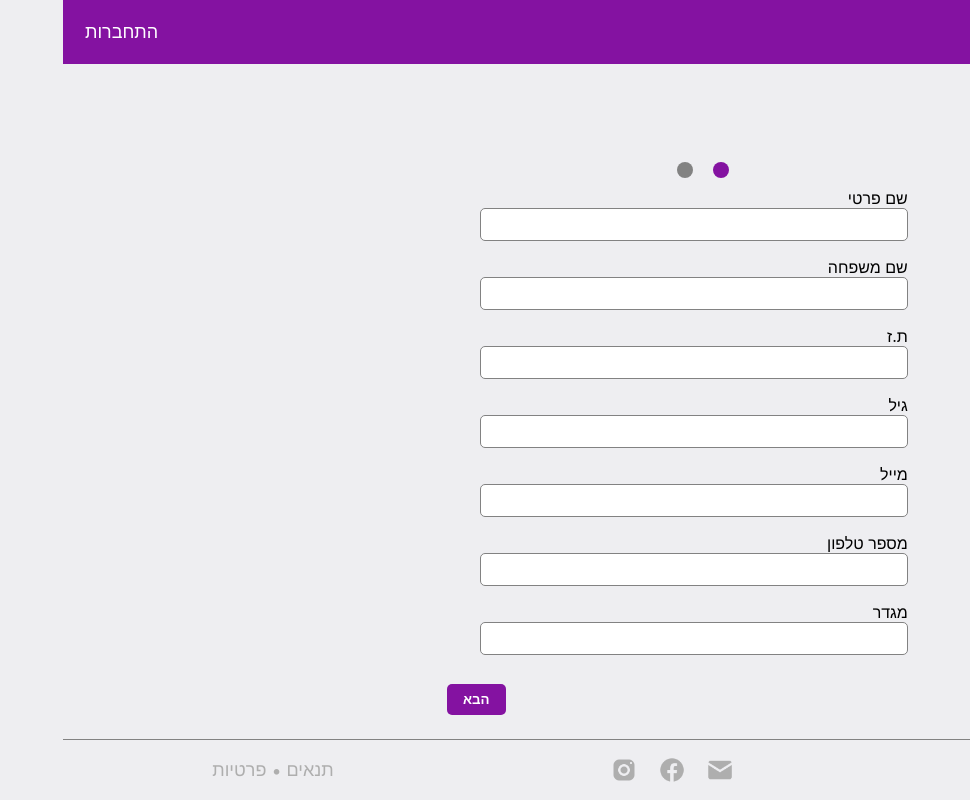
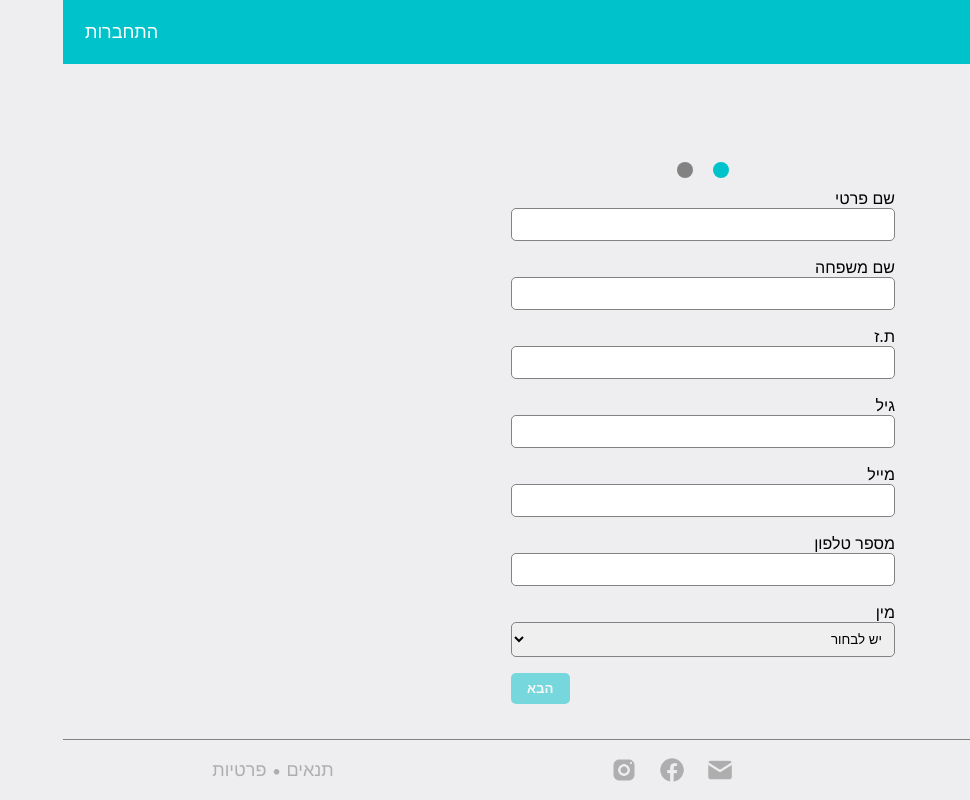
Before and after one commit to logikalcamp/coronababysitter, a React (Create React App) app in the folder client/: page /signup/1 in a window 1280 px wide. Shown: the whole page, without its empty margins (310-1280 px from the left). Built offline with nearby package versions, Linux system fonts and the light colour scheme.

Commit message:
student signup almost done

```diff
--- a/client/src/components/Header.js
+++ b/client/src/components/Header.js
@@ -25,7 +25,7 @@ export const Header = (props) => {
 }
 
 const HeaderCon = styled.div`
-    background:#8412A1;
+    background:#00C2CB;
 `
 const HeaderSubCon = styled.div`
     display:flex;
--- a/client/src/components/Signup.js
+++ b/client/src/components/Signup.js
@@ -18,11 +18,19 @@ const Stepper = ({step,amount}) => {
 
 
 
-const SelectInput = ({text,state,functio,ke})=>{
+const SelectInput = ({text,state,opt,functio,ke})=>{
     return(
         <InCon>
             <label>{text}</label>
-            <input value={state[ke]} type="text"/>
+            <select value={state[ke]} onChange={(e)=>{
+                        let m = {...state}
+                        m[ke] = e.target.value
+                        functio(m)
+            }}>
+                {opt.map((x,i)=>{
+                    return(<option key={i} value={x}>{x}</option>)
+                })}
+            </select>
         </InCon>
     )
 }
@@ -61,22 +69,21 @@ const Text = ({text,state,functio,ke}) => {
 export const Signup = (props) => {
     const [type,setType] = useState(props.match.params.type)
     const [step,setStep] = useState(1)
+    const [step1,setStep1] = useState(false)
     const [img,setImg] = useState('')
     const [facebook,setFacebook] = useState('')
     const [details,setState] = useState({
-        name:'',
+        privateName:'',
         lastName:'',
         tz:'',
         birthday:'',
         email:'',
         phone:'',
-        gender:'',
+        gender:'יש לבחור',
         institue:'',
         proffesion:'',
         facebook:'',
         comment:''
-
-
     })
 
     useEffect(() => {
@@ -88,7 +95,16 @@ export const Signup = (props) => {
         }
     }, [facebook])
 
+    useEffect(() => {
+        console.log(details)
+        if(details.privateName=='' || details.lastName==''||details.tz==''||details.birthday==''||details.email==''||details.phone==''||details.gender=='יש לבחור'){
+            setStep1(false)
+        }else{
+            setStep1(true)
+            console.log("boom")
+        }
 
+    }, [details])
 
 
     return(
@@ -106,8 +122,8 @@ export const Signup = (props) => {
                         <Text text={"גיל"} state={details} functio={setState} ke={"birthday"}/>
                         <Text text={"מייל"} state={details} functio={setState} ke={"email"}/>
                         <Text text={"מספר טלפון"} state={details} functio={setState} ke={"phone"}/>
-                        <SelectInput text={"מגדר"} state={details} functio={setState} ke={"gender"}/>
-
+                        <SelectInput text={"מין"} opt={["יש לבחור","זכר","נקבה"]} state={details} functio={setState} ke={"gender"}/>
+                        {step != 2 && <Butt disabled={!step1} s={!step1} onClick={()=>setStep(step+1)}>הבא</Butt>}
                     </section>
                 }
                 {
@@ -133,7 +149,7 @@ export const Signup = (props) => {
                 </SignupForm>
                 <Buttons step={step}>
                     {step != 1 && <button onClick={()=>setStep(step-1)}>הקודם</button>}
-                    {step != 2 && <button onClick={()=>setStep(step+1)}>הבא</button>}
+
                     {step == 2 && <button onClick={()=>alert("סיימת בהצלחה")}>סיים</button>}
                 </Buttons>
             </SignupCon>
@@ -159,7 +175,7 @@ const Step = styled.div`
     height:1rem;
     border-radius:50px;
     margin:10px;
-    background:${props => props.active ? "#8412A1":"#828282"};
+    background:${props => props.active ? "#00C2CB":"#828282"};
 `
 
 const StepperCon = styled.div`
@@ -168,7 +184,7 @@ const StepperCon = styled.div`
 `
 
 const SignupForm = styled.div`
-    width:40%;
+    width:30%;
     margin:auto;
     display:flex;
     flex-direction:column;
@@ -176,33 +192,48 @@ const SignupForm = styled.div`
         display:flex;
         flex-direction:column;
     }
+
+`
+
+const Butt = styled.button`
+    background:#00C2CB;
+    border:none;
+    padding:.5rem 1rem ;
+    border-radius:5px;
+    color:white;
+    font-weight:bold;
+    float:left;
+    cursor:${props=> props.s ? "unset":"pointer" };
+    opacity:${props=> props.s ? "0.5":"1" };
 `
 const Buttons = styled.div`
-    width:40%;
+    width:30%;
     margin:auto;
     display:flex;
     justify-content:${props=>props.step ==1 ? "flex-end":"space-between"};
     button{
-        background:#8412A1;
+        background:#00C2CB;
         border:none;
         padding:.5rem 1rem ;
         border-radius:5px;
         color:white;
         font-weight:bold;
-        cursor:pointer;
+
     }
 `
 const InCon = styled.div`
-    width:80%;
     margin:auto;
     display:flex;
     flex-direction:column;
     margin-bottom:1rem;
-    input{
-        width:100%;
+    input,select{
         padding:0.5rem;
         border-radius:5px;
         border:1px solid #828282;
-        outline-color:#8412A1 ;
+        outline-color:#00C2CB ;
+        option{
+            padding:.5rem 0;
+        }
     }
+
 `
```
Also changed, not shown: 2 other files (tests, documents, lock files or other folders).
